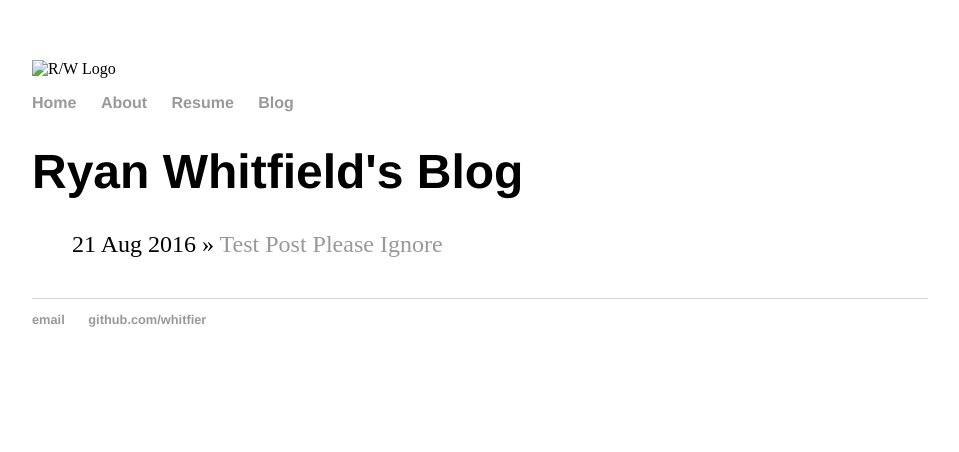
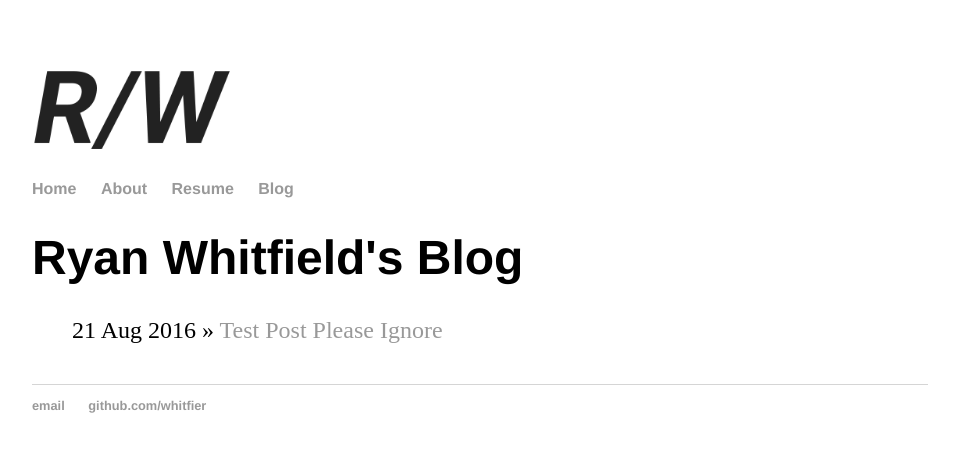
Before and after one commit to whitfier/whitfier.github.io, a Jekyll site: the page built from blog/index.html, in a window 1280 px wide. Shown: the top 452 px of the page, without its empty margins (160-1119 px from the left). Built offline with Jekyll 4.4.1, drawn with Linux system fonts in a browser that asks for light colours.

Commit message:
Fix template

```diff
--- a/_layouts/default.html
+++ b/_layouts/default.html
@@ -7,11 +7,11 @@
 		</head>
 		<body>
 			<nav>
-				<img src="images/rwlogo.png" alt="R/W Logo" style="width:200px">
+				<img src="/images/rwlogo.png" alt="R/W Logo" style="width:200px">
 	    		<ul>
 	        		<li><a href="/">Home</a></li>
 		        	<li><a href="/about">About</a></li>
-	        		<li><a href="/pdfs/resume.pdf">Resume</a></li>
+	        		<li><a href="/docs/resume.pdf">Resume</a></li>
 	        		<li><a href="/blog">Blog</a></li>
 	    		</ul>
 			</nav>
```
Also changed, not shown: 4 other files.
